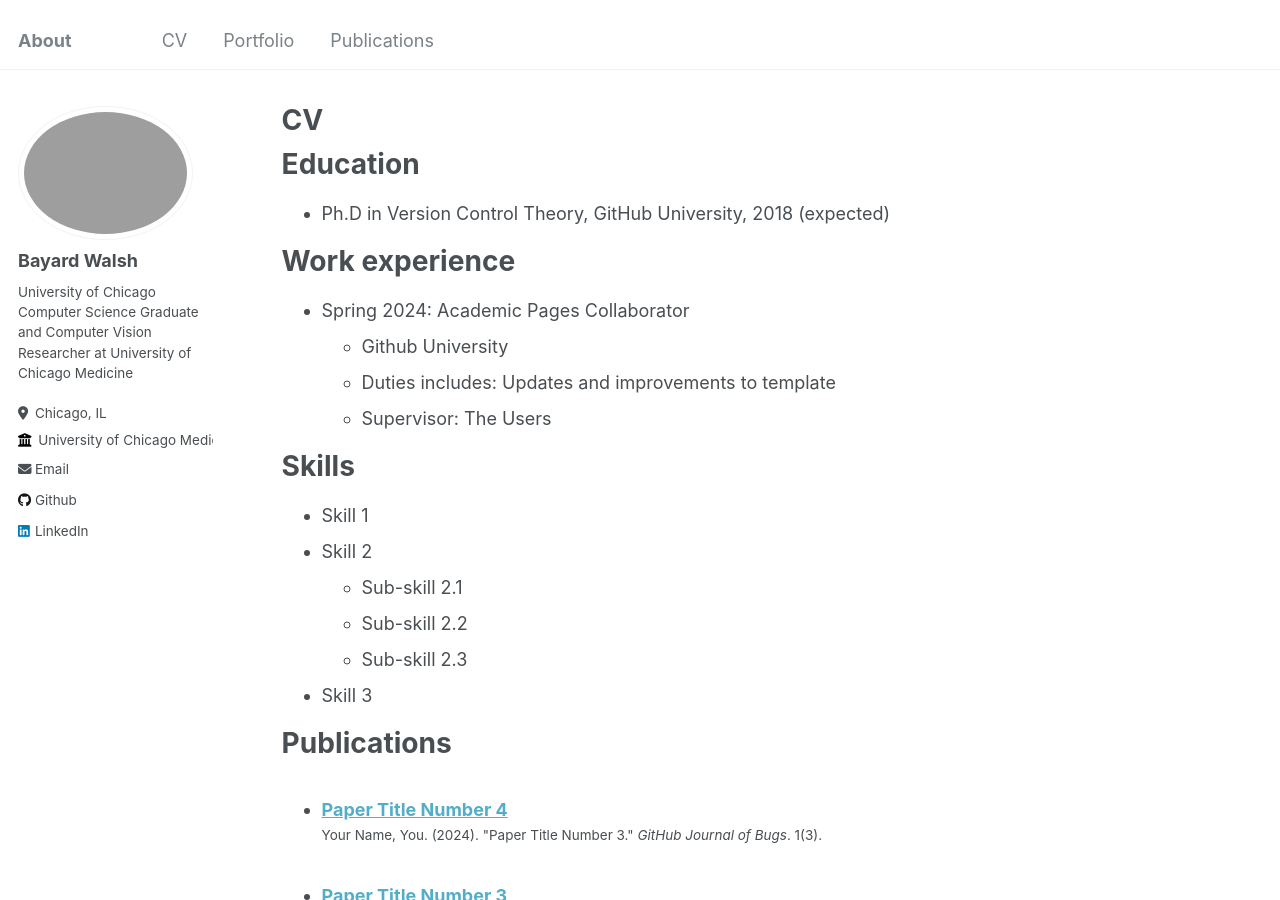
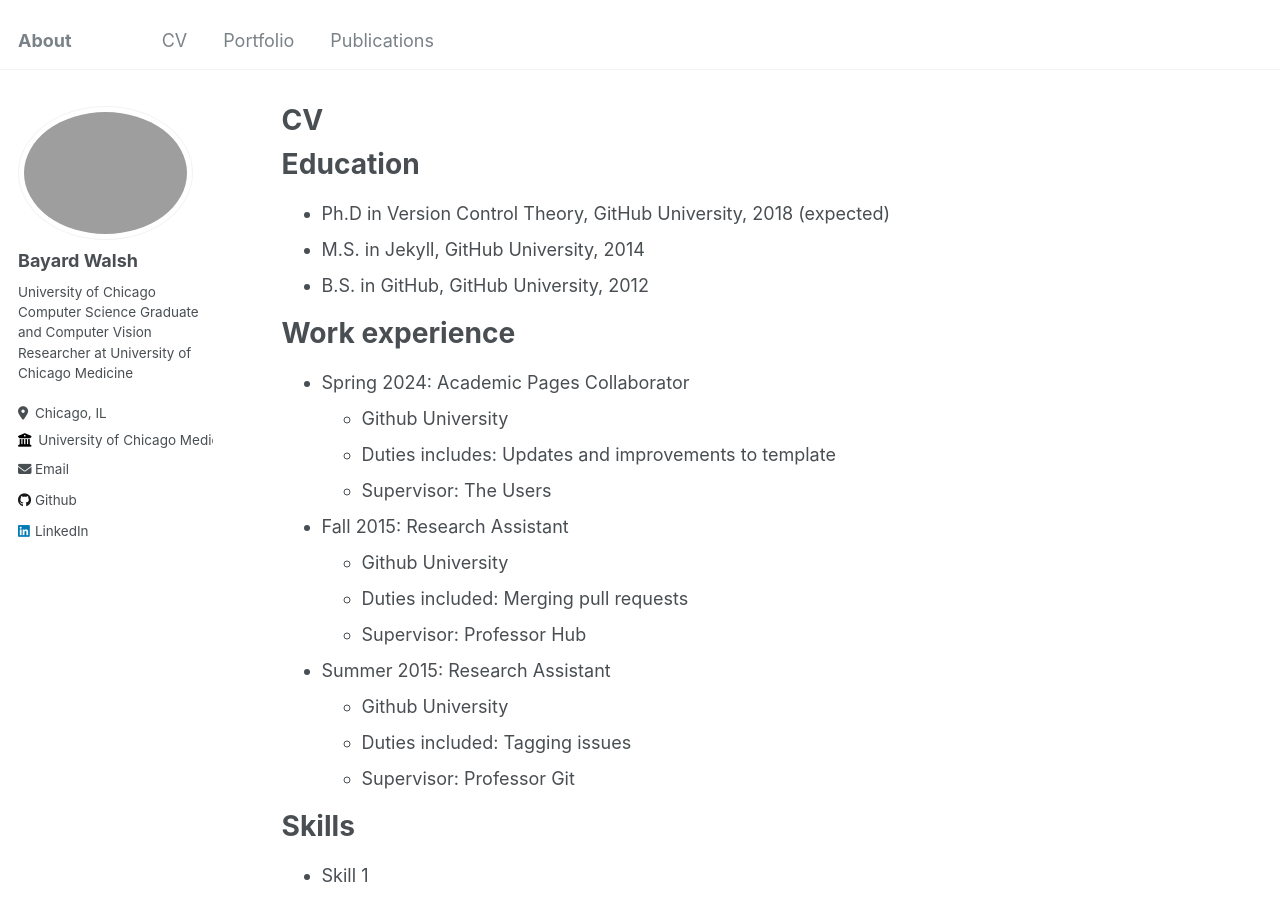
Before and after one commit to bkwalsh/bkwalsh.github.io, a Jekyll site: the page built from _pages/cv.md, in a window 1280 px wide and 900 px high. Built offline with Jekyll 4.4.1, drawn with Linux system fonts in a browser that asks for light colours.

Commit message:
Update cv.md

```diff
--- a/_pages/cv.md
+++ b/_pages/cv.md
@@ -12,6 +12,8 @@ redirect_from:
 Education
 ======
 * Ph.D in Version Control Theory, GitHub University, 2018 (expected)
+* M.S. in Jekyll, GitHub University, 2014
+* B.S. in GitHub, GitHub University, 2012
 
 Work experience
 ======
@@ -19,6 +21,16 @@ Work experience
   * Github University
   * Duties includes: Updates and improvements to template
   * Supervisor: The Users
+
+* Fall 2015: Research Assistant
+  * Github University
+  * Duties included: Merging pull requests
+  * Supervisor: Professor Hub
+
+* Summer 2015: Research Assistant
+  * Github University
+  * Duties included: Tagging issues
+  * Supervisor: Professor Git
 
 Skills
 ======
```
